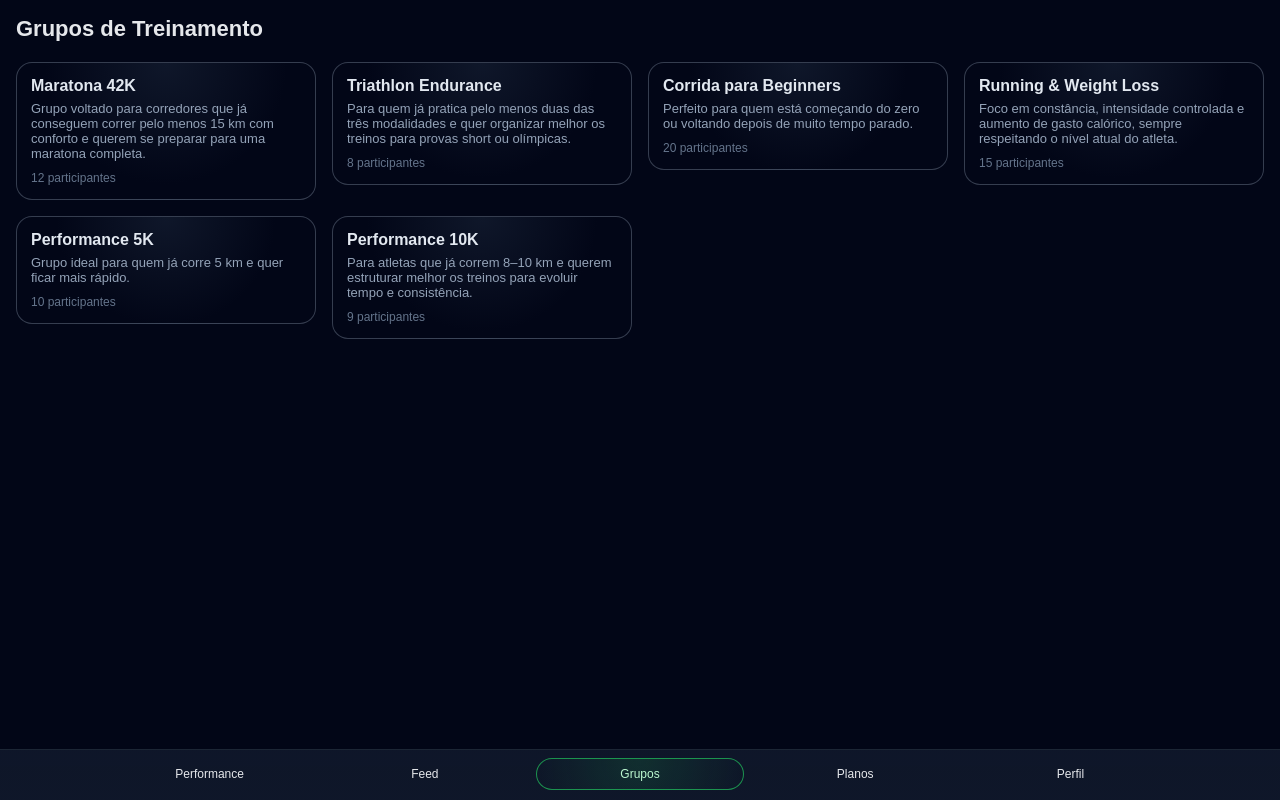
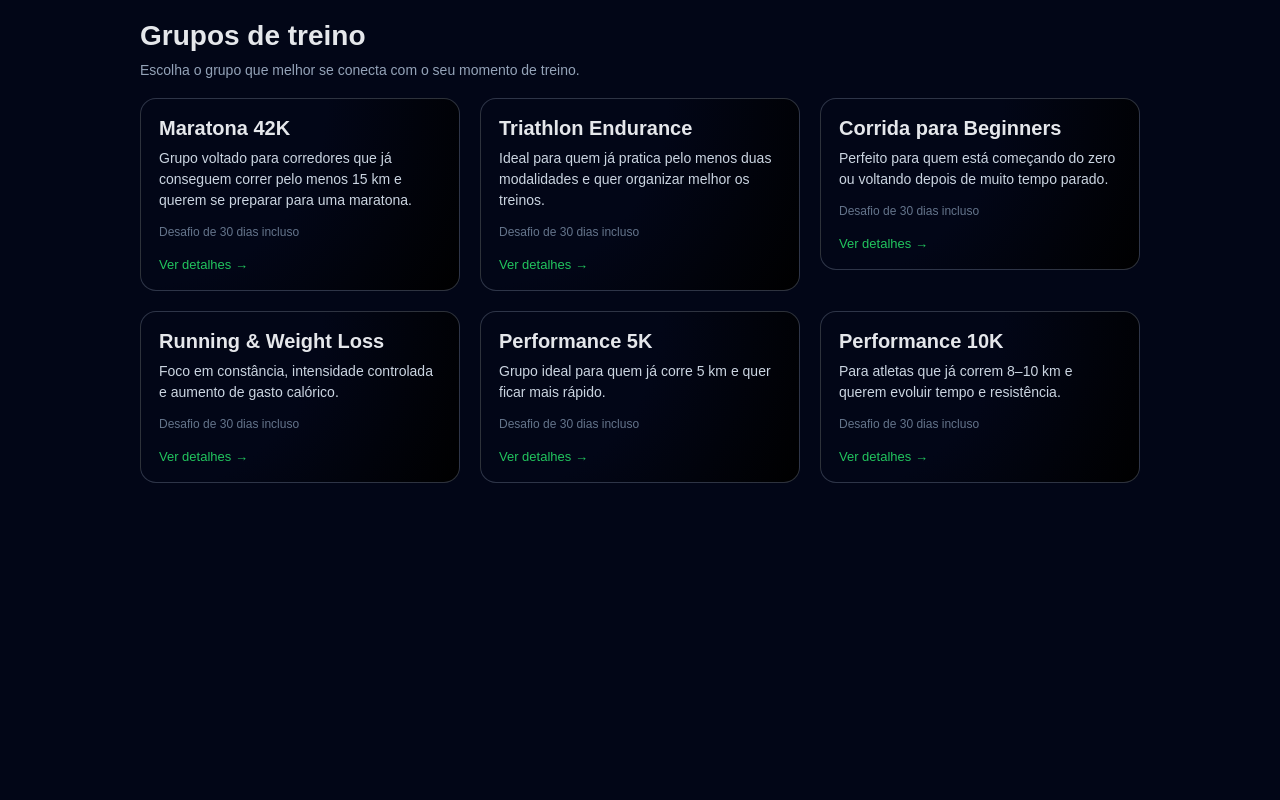
Before and after one commit to rafaelmorch/sportplatform, a Next.js app: page /groups in a window 1280 px wide. Built offline with nearby package versions, Linux system fonts and the light colour scheme.

Commit message:
Fix MyGroups page (group.title + stability)

```diff
--- a/app/groups/groups-data.ts
+++ b/app/groups/groups-data.ts
@@ -1,136 +1,199 @@
 // app/groups/groups-data.ts
 
+// Slugs usados nas rotas, planos, etc.
 export type TrainingGroupSlug =
-  | "maratona-42k"
+  | "marathon-42k"
   | "triathlon-endurance"
-  | "corrida-beginners"
-  | "running-weight-loss"
+  | "beginners-running"
+  | "weight-loss-running"
   | "performance-5k"
   | "performance-10k";
 
+// Uma semana do plano de 12 semanas
+export type WeekPlan = {
+  week: number;
+  title: string;
+  focus: string;
+  description: string;
+};
+
+// Estrutura do plano de 12 semanas
+export type TwelveWeekPlan = {
+  volumeLabel: string;
+  weeks: WeekPlan[];
+};
+
+// Estrutura de um grupo de treino
 export type TrainingGroup = {
   slug: TrainingGroupSlug;
+  /** Nome exibido nos cards / páginas de grupo */
+  name: string;
+  /** Alias para compatibilidade com páginas que usam `title` (ex.: checkout) */
   title: string;
   shortDescription: string;
   longDescription: string;
-  includedChallengeSummary: string;
-  weeklyPlan: string[];
-  levelHint?: string;
-  members?: number; // ⬅ ADICIONADO AQUI
+  // challengeId no Supabase (pode deixar null por enquanto)
+  challengeId: string | null;
+  // plano de 12 semanas (opcional – se não tiver, mostra mensagem “em breve”)
+  twelveWeekPlan?: TwelveWeekPlan;
 };
 
+// Lista de grupos disponíveis na tela /groups
 export const trainingGroups: TrainingGroup[] = [
   {
-    slug: "maratona-42k",
+    slug: "marathon-42k",
+    name: "Maratona 42K",
     title: "Maratona 42K",
     shortDescription:
-      "Grupo voltado para corredores que já conseguem correr pelo menos 15 km com conforto e querem se preparar para uma maratona completa.",
+      "Grupo voltado para corredores que já conseguem correr pelo menos 15 km e querem se preparar para uma maratona.",
     longDescription:
       "Foco em construir resistência, trabalhar ritmo constante e fortalecer a parte mental para encarar os 42 km. O grupo combina treinos longos, rodagens moderadas, treinos de ritmo e semanas de descarga para recuperação.",
-    includedChallengeSummary: "Programa de 12 semanas com pico entre 30 e 34 km.",
-    weeklyPlan: [
-      "Semanas 1–3: Base aeróbia, 4–5 treinos por semana, longões até 18–20 km.",
-      "Semanas 4–6: Aumento gradual do volume total, longões em torno de 24 km e treinos de ritmo controlado.",
-      "Semanas 7–9: Pico de carga, longões entre 28–34 km, simulações de prova e trabalho mental.",
-      "Semanas 10–11: Redução gradual do volume, mantendo intensidade moderada para chegar descansado.",
-      "Semana 12: Taper final, treinos leves, ajuste de estratégia de prova e foco total em recuperação."
-    ],
-    levelHint: "Corre 3–4x por semana e já fez longões de 15–20 km.",
-    members: 12,
+    challengeId: null,
+    twelveWeekPlan: {
+      volumeLabel: "Volume alvo: 40–60 km/semana ao final do ciclo",
+      weeks: [
+        {
+          week: 1,
+          title: "Semana 1 – Base leve",
+          focus: "Adaptar o corpo ao volume",
+          description:
+            "3 treinos de corrida leve de 30–40 minutos + 1 sessão de fortalecimento geral. Objetivo é criar rotina sem preocupação com ritmo."
+        },
+        {
+          week: 2,
+          title: "Semana 2 – Rotina consistente",
+          focus: "Manter frequência",
+          description:
+            "3–4 treinos leves, incluindo 1 treino um pouco mais longo (50–60 minutos) em ritmo confortável."
+        },
+        {
+          week: 3,
+          title: "Semana 3 – Primeiro longo",
+          focus: "Aumentar o longo",
+          description:
+            "Rodagens leves durante a semana e 1 treino longo de 70–80 minutos no fim de semana, sempre em zona confortável."
+        },
+        {
+          week: 4,
+          title: "Semana 4 – Consolidação",
+          focus: "Consolidar volume",
+          description:
+            "Volume semelhante à semana 3, mantendo intensidade baixa. Atenção à recuperação (sono, hidratação e alimentação)."
+        },
+        {
+          week: 5,
+          title: "Semana 5 – Introdução de ritmo",
+          focus: "Trabalhar limiar",
+          description:
+            "1 treino de ritmo (por exemplo 3×8 minutos em intensidade moderada) + longo de 90 minutos. Demais treinos em rodagens leves."
+        },
+        {
+          week: 6,
+          title: "Semana 6 – Longo progressivo",
+          focus: "Sustentar esforço por mais tempo",
+          description:
+            "Longo de 100–110 minutos com parte final um pouco mais forte, simulando o cansaço da prova. Restante da semana em rodagens regenerativas."
+        },
+        {
+          week: 7,
+          title: "Semana 7 – Carga alta",
+          focus: "Maior volume do ciclo até aqui",
+          description:
+            "Semana com 4 treinos, incluindo longo de até 120 minutos. Importante monitorar sinais de fadiga e ajustar se necessário."
+        },
+        {
+          week: 8,
+          title: "Semana 8 – Semana de descarga",
+          focus: "Recuperar para novo bloco",
+          description:
+            "Redução de aproximadamente 30% do volume total, mantendo apenas 1 treino um pouco mais forte. Semana para o corpo absorver a carga."
+        },
+        {
+          week: 9,
+          title: "Semana 9 – Ritmo de prova",
+          focus: "Testar ritmo alvo",
+          description:
+            "Treinos em ritmo próximo ao objetivo de prova (por exemplo, blocos de 3–5 km) + longo de 120–130 minutos em ritmo confortável."
+        },
+        {
+          week: 10,
+          title: "Semana 10 – Pico de volume",
+          focus: "Maior carga do ciclo",
+          description:
+            "Longo principal de 2h15–2h30, dependendo do nível do atleta, com rodagens leves nos outros dias. Importante planejar hidratação e nutrição como se fosse dia de prova."
+        },
+        {
+          week: 11,
+          title: "Semana 11 – Início do taper",
+          focus: "Reduzir volume mantendo intensidade",
+          description:
+            "Volume menor, mantendo alguns estímulos rápidos (tiros curtos) para preservar sensação de velocidade sem gerar fadiga."
+        },
+        {
+          week: 12,
+          title: "Semana 12 – Semana de prova",
+          focus: "Descanso ativo",
+          description:
+            "Rodagens bem leves, foco total em descanso, alimentação e sono. Últimos ajustes de estratégia de prova e logística do dia."
+        }
+      ]
+    }
   },
   {
     slug: "triathlon-endurance",
+    name: "Triathlon Endurance",
     title: "Triathlon Endurance",
     shortDescription:
-      "Para quem já pratica pelo menos duas das três modalidades e quer organizar melhor os treinos para provas short ou olímpicas.",
+      "Ideal para quem já pratica pelo menos duas modalidades e quer organizar melhor os treinos.",
     longDescription:
-      "O foco é equilibrar natação, ciclismo e corrida sem sobrecarregar o atleta. O plano traz treinos combinados (brick), sessões técnicas e semanas de foco em cada modalidade para desenvolver endurance e eficiência.",
-    includedChallengeSummary:
-      "Programa de 12 semanas para provas short/olímpicas com bricks estruturados.",
-    weeklyPlan: [
-      "Semanas 1–3: Base técnica, 2x natação, 2x bike, 2x corrida por semana.",
-      "Semanas 4–6: Introdução de bricks curtos (bike + corrida), foco em cadência e técnica.",
-      "Semanas 7–9: Bricks mais longos, treinos específicos em ritmo de prova e simulações.",
-      "Semanas 10–11: Redução de volume, mantendo algumas passadas em ritmo de prova.",
-      "Semana 12: Semana de prova, treinos leves, ajustes finos de transições e logística."
-    ],
-    levelHint: "Já treina pelo menos 2 das 3 modalidades semanalmente.",
-    members: 8,
+      "Para triatletas que querem estruturar os treinos de natação, ciclismo e corrida, equilibrando carga, transições e dias de recuperação para provas de short triathlon ou olímpico.",
+    challengeId: null
   },
   {
-    slug: "corrida-beginners",
+    slug: "beginners-running",
+    name: "Corrida para Beginners",
     title: "Corrida para Beginners",
     shortDescription:
       "Perfeito para quem está começando do zero ou voltando depois de muito tempo parado.",
     longDescription:
-      "Plano pensado para ser amigável, progressivo e seguro. Começa com mais caminhada do que corrida e, semana a semana, inverte essa relação até que o atleta consiga correr 5 km sem parar.",
-    includedChallengeSummary:
-      "Desafio de 12 semanas para sair do zero e completar 5 km com conforto.",
-    weeklyPlan: [
-      "Semanas 1–3: Combinação de caminhada e trote leve (ex.: 1 min correr / 2 min caminhar).",
-      "Semanas 4–6: Aumenta o tempo correndo e reduz a caminhada, mantendo 3–4 sessões por semana.",
-      "Semanas 7–9: Blocos maiores de corrida contínua, chegando a 20–25 minutos correndo.",
-      "Semanas 10–11: Corridas contínuas entre 25–35 minutos, ajustes de ritmo e respiração.",
-      "Semana 12: Semana de consolidação com um treino alvo de 5 km contínuos."
-    ],
-    levelHint: "Consegue caminhar 20–30 min, mas ainda não corre 5 km direto.",
-    members: 20,
+      "Combina caminhada, trote leve e pequenos blocos de corrida contínua para chegar aos 5 km com segurança, respeitando o ritmo atual de cada atleta.",
+    challengeId: null
   },
   {
-    slug: "running-weight-loss",
+    slug: "weight-loss-running",
+    name: "Running & Weight Loss",
     title: "Running & Weight Loss",
     shortDescription:
-      "Foco em constância, intensidade controlada e aumento de gasto calórico, sempre respeitando o nível atual do atleta.",
+      "Foco em constância, intensidade controlada e aumento de gasto calórico.",
     longDescription:
-      "Combinação de rodagens leves, treinos intervalados moderados e caminhadas ativas para aumentar o gasto calórico semanal sem exageros. Também incentiva sono, hidratação e rotina saudável.",
-    includedChallengeSummary:
-      "Desafio de 12 semanas com foco em consistência e evolução gradual.",
-    weeklyPlan: [
-      "Semanas 1–3: 3 sessões por semana, com mistura de caminhada e corrida leve.",
-      "Semanas 4–6: 4 sessões por semana, introduzindo intervalados suaves (ex.: 2 min forte / 2 min leve).",
-      "Semanas 7–9: Aumento do tempo total ativo na semana, com um treino mais longo no fim de semana.",
-      "Semanas 10–11: Mantém volume, melhora ligeiramente a intensidade para elevar o gasto calórico.",
-      "Semana 12: Consolidação, mantendo rotina estável e preparando o próximo ciclo."
-    ],
-    levelHint: "Quer usar a corrida como ferramenta de emagrecimento com segurança.",
-    members: 15,
+      "Grupo voltado para quem quer emagrecer usando corrida e caminhada como ferramentas principais, sempre respeitando o nível atual e histórico de lesões.",
+    challengeId: null
   },
   {
     slug: "performance-5k",
+    name: "Performance 5K",
     title: "Performance 5K",
     shortDescription:
       "Grupo ideal para quem já corre 5 km e quer ficar mais rápido.",
     longDescription:
-      "Plano desenhado para melhorar o tempo nos 5 km. Combina treinos de ritmo, tiros curtos e médios, além de rodagem leve para recuperação. Ideal para quem quer baixar minutos (ou segundos) do seu melhor tempo.",
-    includedChallengeSummary:
-      "Ciclo de 12 semanas com foco em velocidade e ritmo de prova.",
-    weeklyPlan: [
-      "Semanas 1–3: Construção de base, rodagens leves e alguns intervalados curtos.",
-      "Semanas 4–6: Tiros médios em ritmo um pouco mais forte que o 5K alvo.",
-      "Semanas 7–9: Sessões específicas em ritmo de prova e treinos progressivos.",
-      "Semanas 10–11: Redução leve de volume, mantendo estímulo de velocidade.",
-      "Semana 12: Afinar para a prova alvo, com 1 ou 2 treinos curtos em ritmo forte e muito descanso."
-    ],
-    levelHint: "Corre 5 km contínuos pelo menos 1 vez por semana.",
-    members: 10,
+      "Treinos com foco em ritmo, tiros, intervalados e controle de carga para melhorar tempo em provas de 5 km sem perder consistência.",
+    challengeId: null
   },
   {
     slug: "performance-10k",
+    name: "Performance 10K",
     title: "Performance 10K",
     shortDescription:
-      "Para atletas que já correm 8–10 km e querem estruturar melhor os treinos para evoluir tempo e consistência.",
+      "Para atletas que já correm 8–10 km e querem evoluir tempo e resistência.",
     longDescription:
-      "O foco é melhorar o ritmo médio dos 10 km, com treinos de tempo run, intervalados e rodagens controladas. Combina força, resistência e ritmo para competir melhor nas provas de 10K.",
-    includedChallengeSummary:
-      "Ciclo de 12 semanas para baixar tempo nos 10 km.",
-    weeklyPlan: [
-      "Semanas 1–3: Base aeróbia, rodagens entre 6–8 km e alguns blocos moderados.",
-      "Semanas 4–6: Tempo run (treinos contínuos em ritmo firme) e intervalados médios.",
-      "Semanas 7–9: Treinos em ritmo de prova e algumas sessões acima do ritmo alvo.",
-      "Semanas 10–11: Redução de volume, mantendo intensidade em menor quantidade.",
-      "Semana 12: Semana de prova com treinos curtos, leves e alguns estímulos rápidos."
-    ],
-    levelHint: "Já corre 8–10 km e quer melhorar performance.",
-    members: 9,
-  },
+      "Estrutura de treinos intervalados, tempo run e rodagens em diferentes intensidades, ajudando a bater recordes pessoais nos 10 km.",
+    challengeId: null
+  }
 ];
+
+// Helper opcional – usado em algumas páginas
+export function getGroupBySlug(
+  slug: TrainingGroupSlug
+): TrainingGroup | undefined {
+  return trainingGroups.find((g) => g.slug === slug);
+}
--- a/app/groups/page.tsx
+++ b/app/groups/page.tsx
@@ -1,7 +1,6 @@
 // app/groups/page.tsx
 import Link from "next/link";
 import { trainingGroups } from "./groups-data";
-import BottomNavbar from "@/components/BottomNavbar";
 
 export default function GroupsPage() {
   return (
@@ -10,19 +9,36 @@ export default function GroupsPage() {
         minHeight: "100vh",
         background: "#020617",
         color: "#e5e7eb",
-        padding: "16px",
+        padding: "20px",
         paddingBottom: "80px",
       }}
     >
-      <h1 style={{ fontSize: 22, fontWeight: 700, marginBottom: 20 }}>
-        Grupos de Treinamento
+      <div style={{ maxWidth: 1000, margin: "0 auto" }}>
+        <h1
+          style={{
+            fontSize: 28,
+            fontWeight: 700,
+            marginBottom: 10,
+          }}
+        >
+          Grupos de treino
         </h1>
+
+        <p
+          style={{
+            fontSize: 14,
+            color: "#94a3b8",
+            marginBottom: 20,
+          }}
+        >
+          Escolha o grupo que melhor se conecta com o seu momento de treino.
+        </p>
 
         <div
           style={{
             display: "grid",
-          gridTemplateColumns: "repeat(auto-fit, minmax(240px, 1fr))",
-          gap: 16,
+            gridTemplateColumns: "repeat(auto-fit, minmax(320px, 1fr))",
+            gap: 20,
           }}
         >
           {trainingGroups.map((group) => (
@@ -37,29 +53,32 @@ export default function GroupsPage() {
               <div
                 style={{
                   borderRadius: 16,
-                padding: "14px",
-                background: "radial-gradient(circle at top, #0f172a, #020617 60%)",
-                border: "1px solid rgba(148,163,184,0.35)",
-                cursor: "pointer",
-                transition: "transform 0.15s ease, border-color 0.15s ease",
+                  border: "1px solid rgba(148,163,184,0.3)",
+                  background:
+                    "radial-gradient(circle at top left, #020617, #020617 50%, #000000 100%)",
+                  padding: 18,
+                  display: "flex",
+                  flexDirection: "column",
+                  gap: 8,
+                  transition: "0.2s",
                 }}
               >
                 <h2
                   style={{
-                  fontSize: 16,
+                    fontSize: 20,
                     fontWeight: 700,
-                  marginBottom: 6,
-                  color: "#e2e8f0",
+                    margin: 0,
                   }}
                 >
-                {group.title}
+                  {group.name}
                 </h2>
 
                 <p
                   style={{
-                  fontSize: 13,
-                  color: "#94a3b8",
-                  marginBottom: 10,
+                    fontSize: 14,
+                    lineHeight: 1.5,
+                    color: "#cbd5e1",
+                    margin: 0,
                   }}
                 >
                   {group.shortDescription}
@@ -68,18 +87,30 @@ export default function GroupsPage() {
                 <p
                   style={{
                     fontSize: 12,
+                    margin: 0,
                     color: "#64748b",
-                  margin: 0,
+                    marginTop: 6,
                   }}
                 >
-                {group.members} participantes
+                  Desafio de 30 dias incluso
+                </p>
+
+                <p
+                  style={{
+                    margin: 0,
+                    marginTop: 10,
+                    fontSize: 13,
+                    color: "#22c55e",
+                    fontWeight: 500,
+                  }}
+                >
+                  Ver detalhes →
                 </p>
               </div>
             </Link>
           ))}
         </div>
-
-      <BottomNavbar />
+      </div>
     </main>
   );
 }
```
Also changed, not shown: app/profile/groups/page.tsx (+38 -127 lines). Lines whose indentation alone changed are shown as unchanged.
